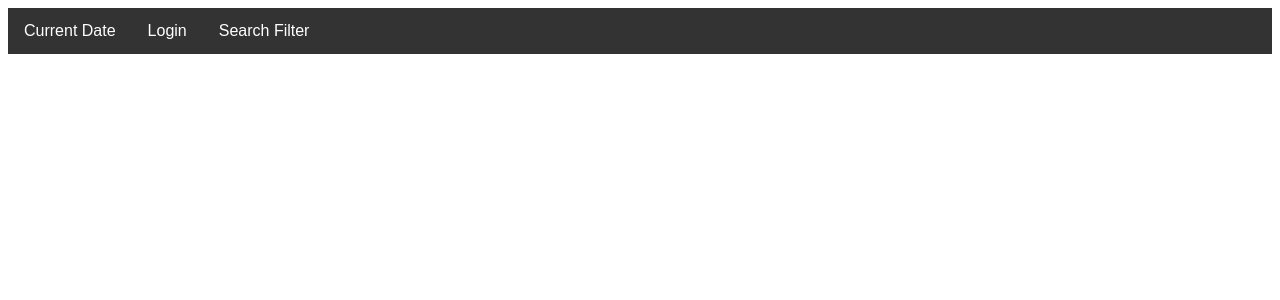
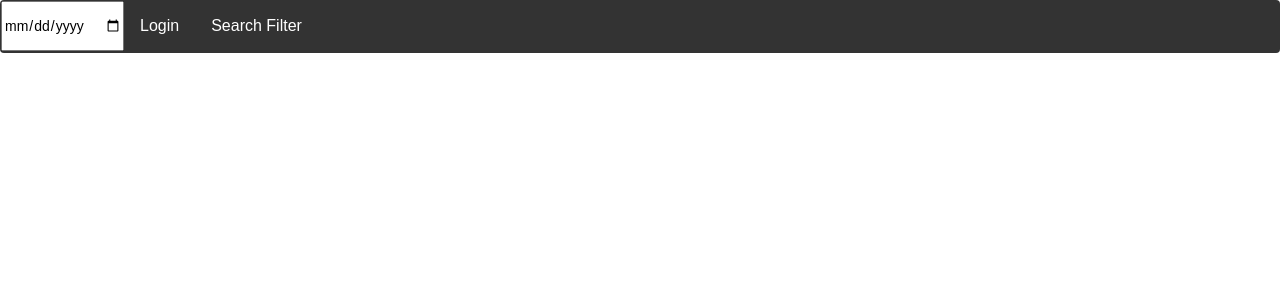
Before and after one commit to jackylau-nyc/qccs370p2, a PHP site: page /navbar.html in a window 1280 px wide. Shown: the top 300 px of the page. Run offline with PHP 8.4, Linux system fonts and the light colour scheme.

Commit message:
navbar functionality

```diff
--- a/public/css/navbarstyle.css
+++ b/public/css/navbarstyle.css
@@ -11,6 +11,12 @@
   text-align: center;
   padding: 14px 16px;
   text-decoration: none;
+}
+
+#currentDate {
+  color: black;
+  float: left;
+  height: 50px;
 }
 
 .dropdown {
--- a/public/navbar.html
+++ b/public/navbar.html
@@ -3,11 +3,14 @@
 <head>
 <meta name="viewport" content="width=device-width, initial-scale=1">
 <link rel="stylesheet" href="./css/navbarstyle.css">
+  <link rel="stylesheet" href="https://maxcdn.bootstrapcdn.com/bootstrap/3.4.1/css/bootstrap.min.css">
+  <script src="https://ajax.googleapis.com/ajax/libs/jquery/3.4.1/jquery.min.js"></script>
+  <script src="https://maxcdn.bootstrapcdn.com/bootstrap/3.4.1/js/bootstrap.min.js"></script>
+</script>
 </head>
 <body>
-
 <div class="navbar">
-  <a href="#home">Current Date</a>
+  <input id="currentDate" type="date" name="currentDate" value="" onChange="setDate(this.value);"/>
   <a href="login.html">Login</a>
   <div class="dropdown">
   <button class="dropbtn" onclick="searchFilter()">Search Filter
```
Also changed, not shown: README.md (deleted).
